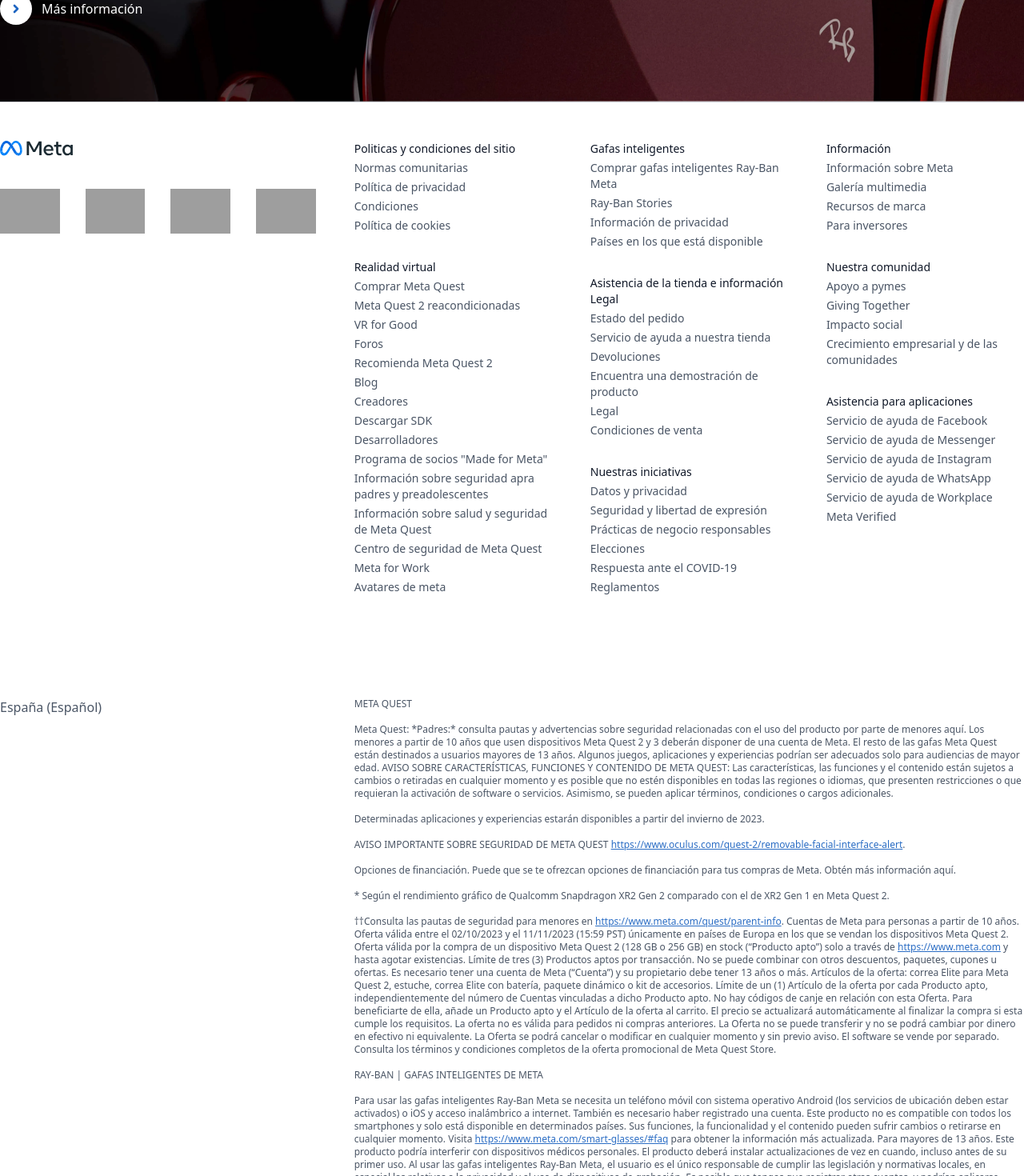
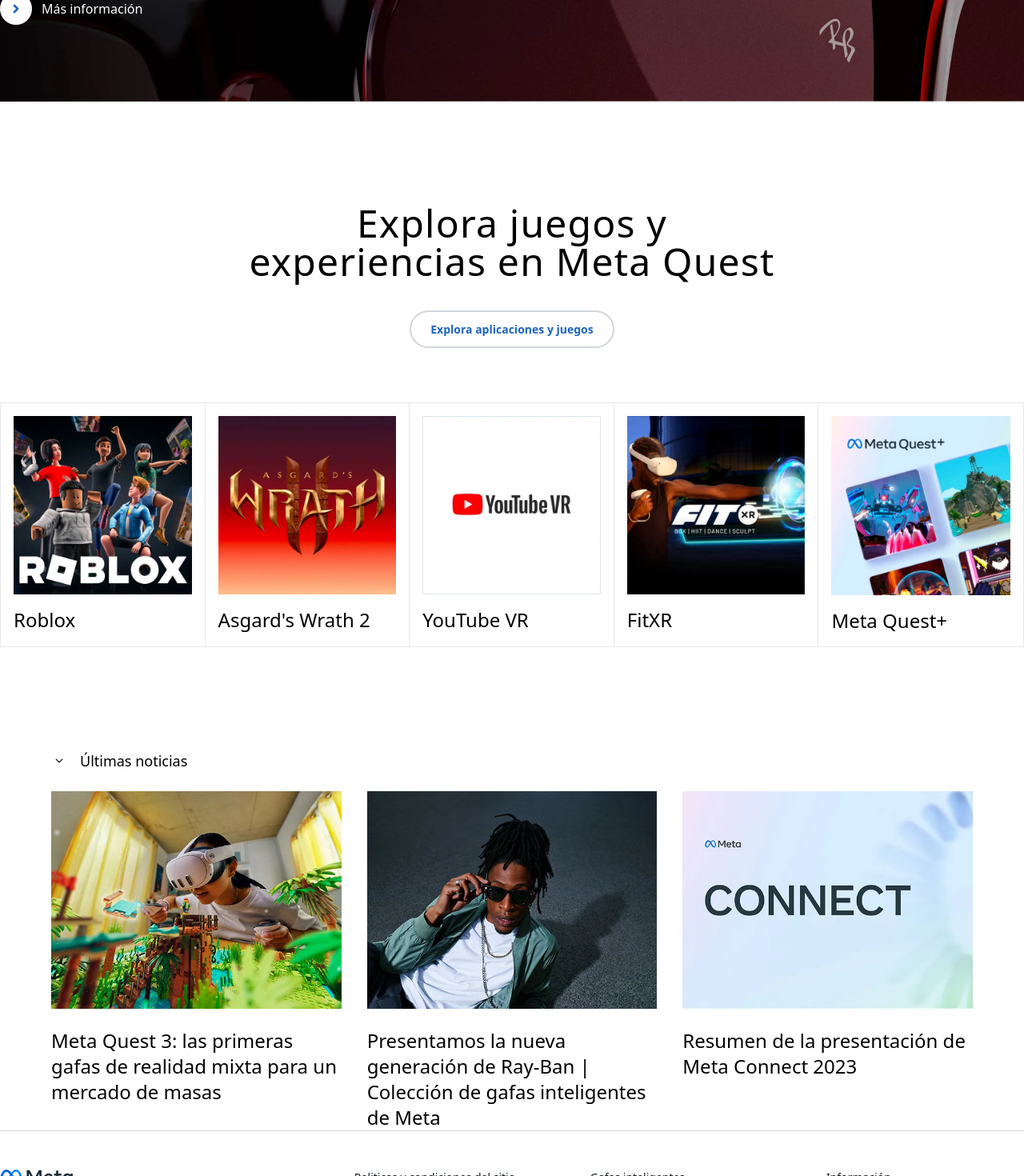
Before and after one commit to marco-soria/metatw, an Angular app: page / in a window 1280 px wide. Shown: the part 1860-3330 px from the top of the page at 80% size. Built offline with nearby package versions, Linux system fonts and the light colour scheme; grey boxes are pictures that could not be loaded.

Commit message:
added blog

```diff
--- a/src/app/app.html
+++ b/src/app/app.html
@@ -3,4 +3,6 @@
 <app-featured />
 <app-products />
 <app-banner />
+<app-games />
+<app-blog />
 <app-footer />
--- a/src/app/app.ts
+++ b/src/app/app.ts
@@ -1,14 +1,16 @@
 import { Component } from '@angular/core';
 import { Banner } from './components/banner/banner';
+import { Blog } from './components/blog/blog';
 import { Featured } from './components/featured/featured';
 import { Footer } from './components/footer/footer';
+import { Games } from './components/games/games';
 import { Header } from './components/header/header';
 import { Products } from './components/products/products';
 import { TopBar } from './components/top-bar/top-bar';
 
 @Component({
   selector: 'app-root',
-  imports: [TopBar, Header, Footer, Featured, Products, Banner],
+  imports: [TopBar, Header, Footer, Featured, Products, Banner, Games, Blog],
   templateUrl: './app.html',
   styleUrl: './app.css',
 })
--- /dev/null
+++ b/src/app/components/blog/blog.html
@@ -0,0 +1,47 @@
+<div>
+  <div class="max-w-6xl mx-auto">
+    <div class="mb-6 flex items-center gap-5 pl-1">
+      <svg
+        xmlns="http://www.w3.org/2000/svg"
+        fill="none"
+        viewBox="0 0 24 24"
+        stroke-width="2.5"
+        stroke="currentColor"
+        class="w-3 h-3"
+      >
+        <path
+          stroke-linecap="round"
+          stroke-linejoin="round"
+          d="M19.5 8.25l-7.5 7.5-7.5-7.5"
+        />
+      </svg>
+
+      <h2 class="text-lg">Últimas noticias</h2>
+    </div>
+
+    <div class="grid grid-cols-3 gap-8">
+      <div>
+        <img src="images/blog-1.webp" alt="" />
+        <h3 class="mt-6 text-2xl font-medium">
+          Meta Quest 3: las primeras gafas de realidad mixta para un mercado de
+          masas
+        </h3>
+      </div>
+
+      <div>
+        <img src="images/blog-2.webp" alt="" />
+        <h3 class="mt-6 text-2xl font-medium">
+          Presentamos la nueva generación de Ray-Ban | Colección de gafas
+          inteligentes de Meta
+        </h3>
+      </div>
+
+      <div>
+        <img src="images/blog-3.webp" alt="" />
+        <h3 class="mt-6 text-2xl font-medium">
+          Resumen de la presentación de Meta Connect 2023
+        </h3>
+      </div>
+    </div>
+  </div>
+</div>
--- /dev/null
+++ b/src/app/components/games/games.html
@@ -0,0 +1,54 @@
+<div class="py-32">
+  <div class="max-w-7xl mx-auto">
+    <div class="mb-20 text-center">
+      <h2 class="mb-12 max-w-2xl mx-auto text-5xl font-medium tracking-wide">
+        Explora juegos y experiencias en Meta Quest
+      </h2>
+      <a
+        class="py-3 px-6 border-2 border-gray-300 rounded-full text-[#1d65c1] hover:text-[#3e76be] font-semibold text-sm"
+        routerLink="#"
+      >
+        Explora aplicaciones y juegos
+      </a>
+    </div>
+
+    <div
+      class="grid grid-cols-5 border border-gray-200 divide-x divide-gray-200"
+    >
+      <div class="p-4">
+        <a routerLink="#">
+          <img src="images/juegos-1.webp" alt="" />
+          <h3 class="mt-4 text-2xl">Roblox</h3>
+        </a>
+      </div>
+
+      <div class="p-4">
+        <a routerLink="#">
+          <img src="images/juegos-2.webp" alt="" />
+          <h3 class="mt-4 text-2xl">Asgard's Wrath 2</h3>
+        </a>
+      </div>
+
+      <div class="p-4">
+        <a routerLink="#">
+          <img src="images/juegos-3.webp" alt="" />
+          <h3 class="mt-4 text-2xl">YouTube VR</h3>
+        </a>
+      </div>
+
+      <div class="p-4">
+        <a routerLink="#">
+          <img src="images/juegos-4.webp" alt="" />
+          <h3 class="mt-4 text-2xl">FitXR</h3>
+        </a>
+      </div>
+
+      <div class="p-4">
+        <a routerLink="#">
+          <img src="images/juegos-5.webp" alt="" />
+          <h3 class="mt-4 text-2xl">Meta Quest+</h3>
+        </a>
+      </div>
+    </div>
+  </div>
+</div>
```
Also changed, not shown: src/app/components/blog/blog.ts (added, +10 -0 lines), src/app/components/games/games.ts (added, +9 -0 lines).
